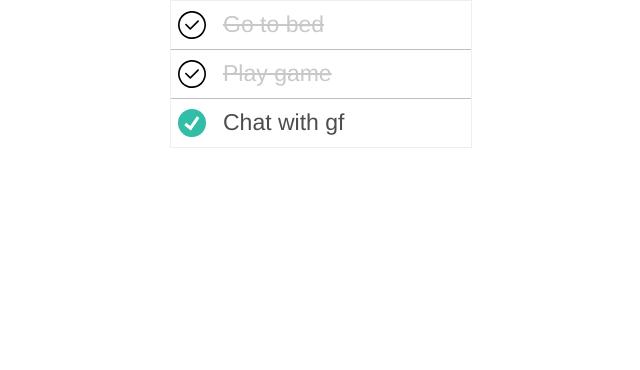
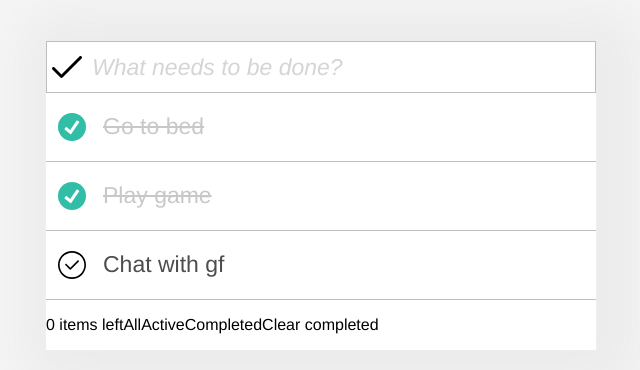
Before and after one commit to loild193/React-Learn, a React (Create React App) app in the folder todo-list/: page / in a window 1280 px wide. Shown: the top 370 px of the page, without its empty margins (319-959 px from the left). Built offline with nearby package versions, Linux system fonts and the light colour scheme.

Commit message:
finish todo app but not done yet

```diff
--- a/todo-list/src/App.css
+++ b/todo-list/src/App.css
@@ -1,7 +1,50 @@
 .App {
-  width: 300px;
-  margin: 0 auto;
+  width: 550px;
+  margin: 40px auto;
   border: 1px solid #EEE;
+  background-color: white;
+  box-shadow: 10px 5px 50px 30px #ebebeb;
+}
+
+.App .Header {
+  padding: 10px 5px;
+  display: flex;
+  border: 1px solid #bebebe;
+}
+
+.App .Header input {
+  font-family: 'Helvetica Neue',
+  'Helvetica',
+  'Arial',
+  sans-serif;
+  font-weight: normal;
+  font-size: 23px;
+  padding-left: 10px;
+  width: 100%;
+  border: none;
+}
+
+.App .Header input::placeholder {
+  opacity: 0.3;
+  font-style: italic;
+}
+
+.App .Header input:focus {
+  outline: none;
+}
+
+.App .Footer {
+  font-family: 'Helvetica Neue',
+  'Helvetica',
+  'Arial',
+  sans-serif;
+  font-weight: normal;
+  font-size: 16px;
+  display: flex;
+}
+
+.App .Footer Filter {
+  flex-grow: 1;
 }
 
 .App-logo {
--- a/todo-list/src/App.js
+++ b/todo-list/src/App.js
@@ -1,28 +1,33 @@
 import React, { Component } from 'react';
 import './App.css';
 import TodoItem from './components/TodoItem';
-import OrderList from './components/OrderList';
+import Filter from './components/Filter';
+
+import tick from './components/img/tick.svg';
 
 
 class App extends Component {
   constructor() {
     super();
     this.state = {
+      newItem: '',
+      left: 0,
+      filter: [
+        { choice: 'All', isChoiced: true },
+        { choice: 'Active', isChoiced: false },
+        { choice: 'Completed', isChoiced: false }
+      ],
+      clear: false,
       todoItems: [
         { title: 'Go to bed', isDone: true },
         { title: 'Play game', isDone: true },
         { title: 'Chat with gf', isDone: false}
       ]
     };
-    this.items = [
-      { type: '1', lists: ['Item 1', 'Item 2', 'Item 3'], isRendered: true },
-      { type: 'A', lists: ['Item 1', 'Item 2', 'Item 3'], isRendered: true },
-      { type: 'a', lists: ['Item 1', 'Item 2', 'Item 3'], isRendered: false },
-      { type: 'I', lists: ['Item 1', 'Item 2', 'Item 3'] },
-      { type: 'i', lists: ['Item 1', 'Item 2', 'Item 3'] }
-    ];
 
-    this.onItemClicked = this.onItemClicked.bind(this);
+    this.onKeyUp = this.onKeyUp.bind(this);
+    this.onChange = this.onChange.bind(this);
+    this.HandleImgClick = this.HandleImgClick.bind(this);
   };
 
   onItemClicked(item) {
@@ -43,12 +48,84 @@ class App extends Component {
     }
   }
 
+  onKeyUp(event) {
+    if (event.keyCode === 13) {
+      let text = event.target.value;
+
+      if (!text) {
+        return ;
+      }
+
+      text = text.trim();
+      if (!text) { return ; }
+
+      this.setState({
+        newItem: '',
+        todoItems: [
+          { title: text, isDone: false },
+          ...this.state.todoItems
+        ]
+      });
+    } else {
+
+    }
+  }
+
+  onChange(event) {
+    this.setState({
+      newItem: event.target.value
+    });
+  }
+
+  HandleImgClick() {
+    this.setState((state) => {
+      const todoItems = state.todoItems;
+
+      let trueItems = [];
+      for (let item of todoItems) {
+        let newItem = {...item, isDone: true};
+        trueItems.push(newItem);
+      }
+      let falseItems = [];
+      for (let item of todoItems) {
+        let newItem = {...item, isDone: false};
+        falseItems.push(newItem);
+      }
+
+      for (let item of todoItems) {
+        if (!item.isDone) {
+          return {
+            todoItems: trueItems
+          };
+        }
+      }
+      return {
+        todoItems: falseItems
+      };
+    });
+  }
+
   render() {
-    const {todoItems} = this.state;
+    const {newItem, left, filter, todoItems} = this.state;
     let items = Object.values(todoItems);
 
     return (
       <div className="App">
+        <div className="Header">
+          <img
+            src={tick}
+            width="32"
+            height="30"
+            onClick={this.HandleImgClick}
+          />
+          <input
+            type="text"
+            placeholder="What needs to be done?"
+            value={newItem}
+            onChange={this.onChange}
+            onKeyUp={this.onKeyUp}
+          />
+        </div>
         {
           items.length > 0 && items.map( (item, index) =>
           <TodoItem
@@ -60,10 +137,11 @@ class App extends Component {
         {
           items.length === 0 && 'Nothing here'
         }
-        {/* <p>Use only HTML to set list type</p>
-        {
-          this.items.map( (item, index) => <OrderList key={index} item={item}/>)
-        } */}
+        <div className="Footer">
+          <p>{left} items left</p>
+          <Filter filter={filter} />
+          <p>Clear completed</p>
+        </div>
       </div>
     );
   }
--- /dev/null
+++ b/todo-list/src/components/Filter.css
@@ -0,0 +1,3 @@
+.Filter {
+  display: flex;
+}
--- /dev/null
+++ b/todo-list/src/components/Filter.js
@@ -0,0 +1,20 @@
+import React, { Component } from 'react';
+import classNames from 'classnames';
+
+import './Filter.css';
+
+class Filter extends Component {
+  render() {
+    const { filter } = this.props;
+
+    return (
+      <div className={classNames('Filter')}>
+        {
+          filter.map( (com) => <p>{com.choice}</p>)
+        }
+      </div>
+    );
+  }
+}
+
+export default Filter;
--- a/todo-list/src/components/TodoItem.css
+++ b/todo-list/src/components/TodoItem.css
@@ -7,17 +7,22 @@
   font-size: 23px;
   color: #4d4d4d;
   border-bottom: 1px solid #bebebe;
-  padding: 10px 5px;
+  padding: 20px 10px;
   display: flex;
 }
 
-.TodoItem:last-child {
-  border-bottom: none;
+.TodoItem:hover > #cancel {
+  display: block;
 }
 
 .TodoItem > p {
   margin: 0;
   margin-left: 15px;
+  flex-grow: 1;
+}
+
+.TodoItem #cancel {
+  display: none;
 }
 
 .TodoItem-done > p {
--- a/todo-list/src/components/TodoItem.js
+++ b/todo-list/src/components/TodoItem.js
@@ -2,15 +2,16 @@ import React, { Component } from 'react';
 import classNames from 'classnames';
 import checkImg from '../components/img/check.svg';
 import checkDoneImg from '../components/img/check-done.svg';
+import cancel from '../components/img/cancel.svg';
 
 import './TodoItem.css'
 
 class TodoItem extends Component {
   render() {
     const { item, onClick } = this.props;
-    let url = checkImg;
+    let url = checkDoneImg;
     if (item.isDone) {
-      url = checkDoneImg;
+      url = checkImg;
     }
 
     return (
@@ -19,6 +20,7 @@ class TodoItem extends Component {
       })}>
         <img src={url} width={32} height={28} onClick={onClick}/>
         <p>{item.title}</p>
+        <img id="cancel" src={cancel} width={16} height={28} />
       </div>
     );
   }
--- a/todo-list/src/index.css
+++ b/todo-list/src/index.css
@@ -5,6 +5,7 @@ body {
     sans-serif;
   -webkit-font-smoothing: antialiased;
   -moz-osx-font-smoothing: grayscale;
+  background-color: rgb(245, 245, 245);
 }
 
 code {
```
Also changed, not shown: todo-list/src/components/img/cancel.svg (added), todo-list/src/components/img/tick.svg (added).
